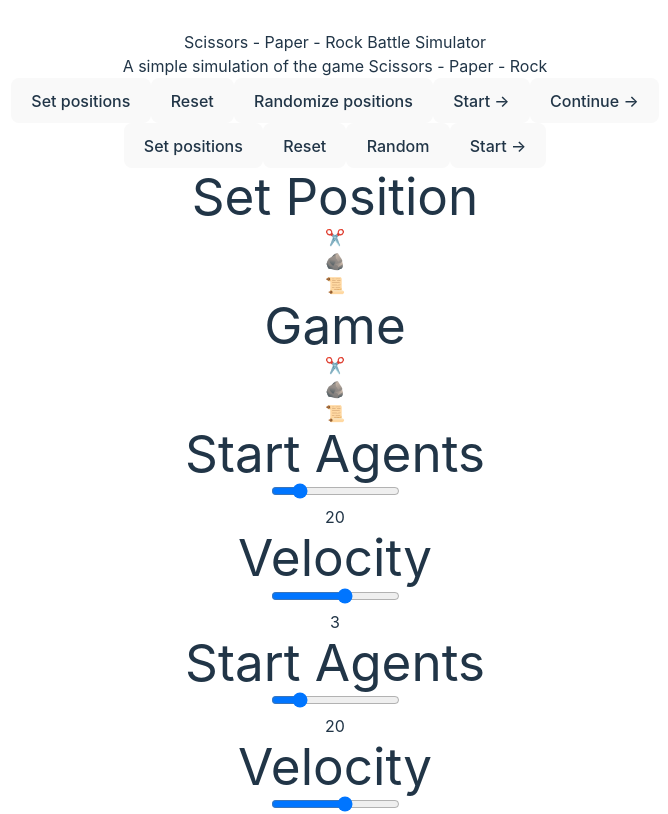
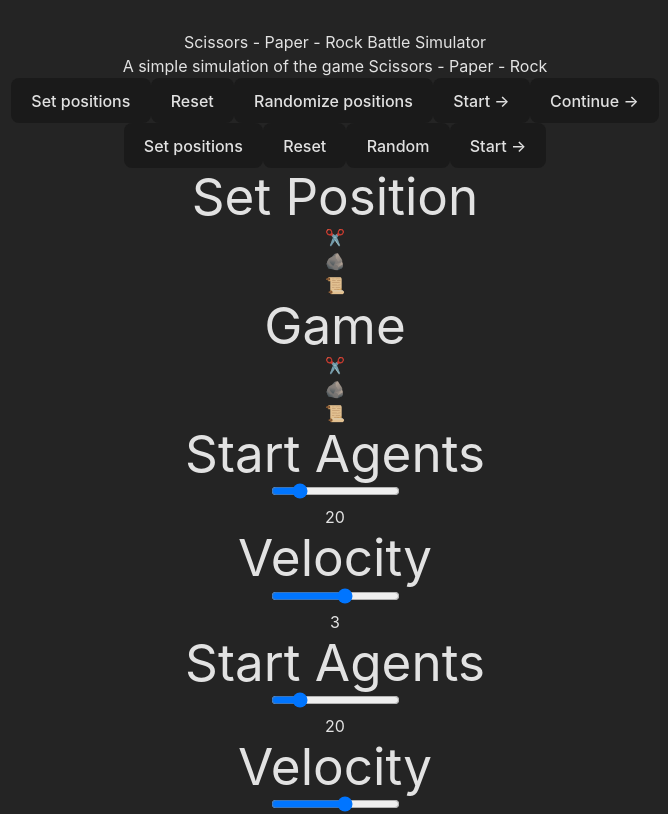
Before and after one commit to MrRomo/scissors-paper-rock, a React (Vite) app: page / in a window 1280 px wide. Shown: the top 814 px of the page, without its empty margins (305-973 px from the left). Built offline with nearby package versions, Linux system fonts and the light colour scheme.

Commit message:
only dark

```diff
--- a/src/index.css
+++ b/src/index.css
@@ -6,7 +6,7 @@
   line-height: 1.5;
   font-weight: 400;
 
-  color-scheme: light dark;
+  /* color-scheme: light dark; */
   color: rgba(255, 255, 255, 0.87);
   background-color: #242424;
 
@@ -56,7 +56,7 @@ button:focus,
 button:focus-visible {
   outline: 4px auto -webkit-focus-ring-color;
 }
-
+/*
 @media (prefers-color-scheme: light) {
   :root {
     color: #213547;
@@ -68,4 +68,4 @@ button:focus-visible {
   button {
     background-color: #f9f9f9;
   }
-}
+} */
```
